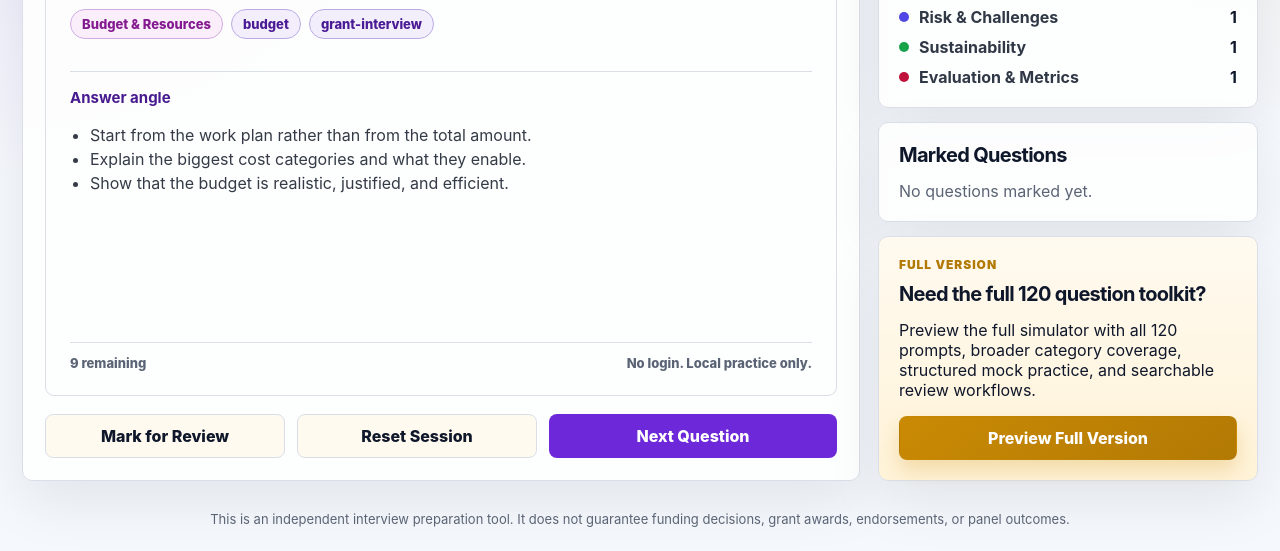
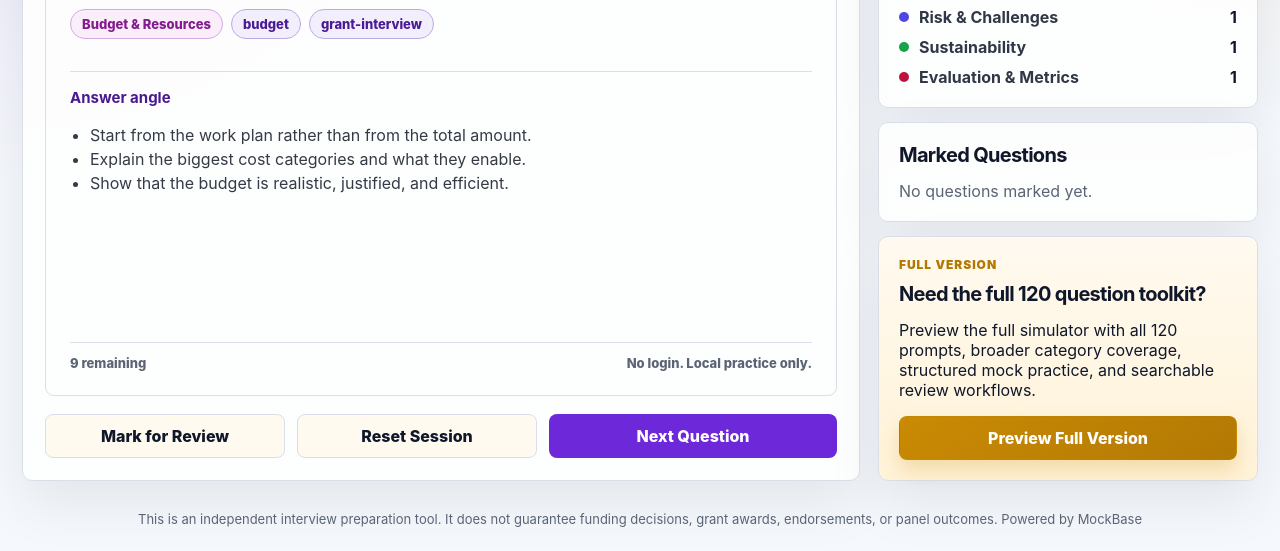
Before and after one commit to mockbase-app/grant-interview, a plain HTML site: page index.html in a window 1280 px wide. Shown: the part 362-913 px from the top of the page. Drawn offline with Linux system fonts and the light colour scheme.

Commit message:
Update index.html

```diff
--- a/index.html
+++ b/index.html
@@ -134,7 +134,7 @@
     </section>
   </main>
 
-  <footer class="footer-note">This is an independent interview preparation tool. It does not guarantee funding decisions, grant awards, endorsements, or panel outcomes.</footer>
+  <footer class="footer-note">This is an independent interview preparation tool. It does not guarantee funding decisions, grant awards, endorsements, or panel outcomes. Powered by <a href="https://mockbase.app/" target="_blank">MockBase</a></footer>
 
   <script src="app.js"></script>
 </body>
```
